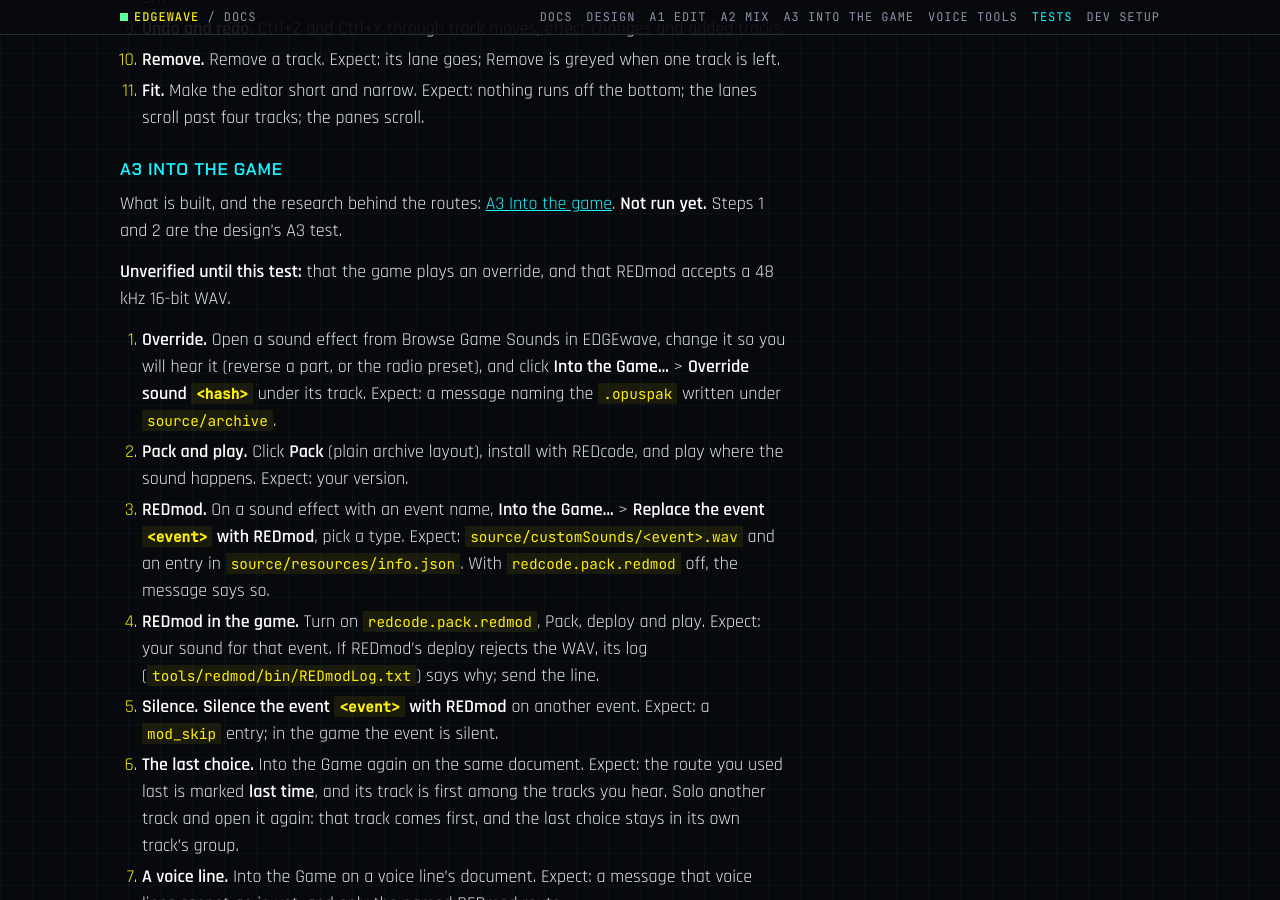
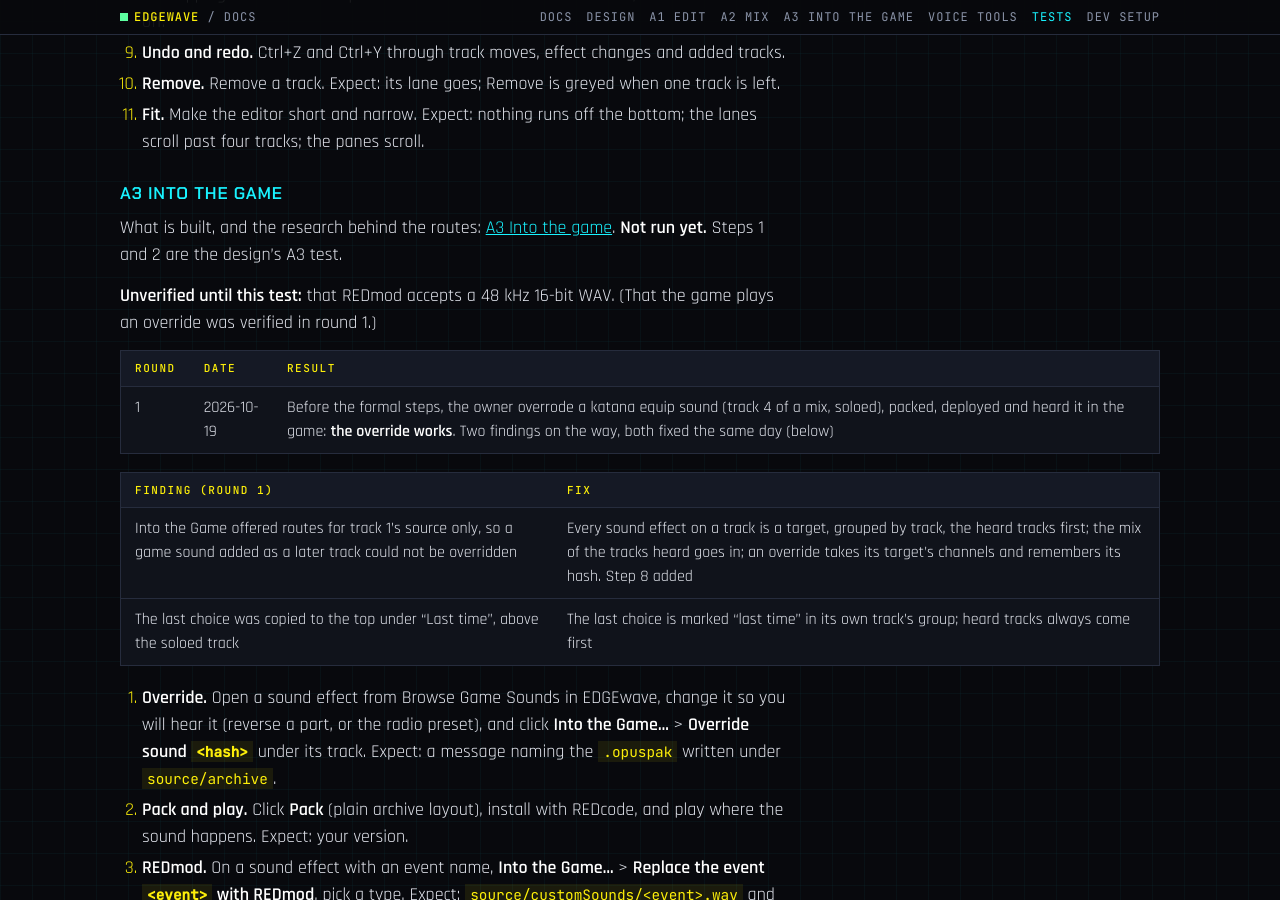
Before and after one commit to Edgemodders/EDGEwave, a Jekyll site: the page built from docs/testing.md, in a window 1280 px wide and 900 px high, scrolled down 7659 px. Built offline with Jekyll 4.4.1, drawn with Linux system fonts in a browser that asks for light colours; our own code applies the rules of GitHub Pages for plain Markdown files; some of the changed text lies outside the part shown.

Commit message:
Tests: A3 round 1, the game plays an override; its two findings
Co-Authored-By: Claude Opus 5.5 <noreply@anthropic.com>

```diff
--- a/docs/testing.md
+++ b/docs/testing.md
@@ -13,7 +13,7 @@ Last updated 2026-10-19.
 | [Spike: decoding and encoding in the webview](#spike-decoding-and-encoding-in-vs-codes-webview) | By script, with game sounds | A1 | 2026-10-15 | Done |
 | [A1 Edit hand test](#a1-edit) | By hand, F5 | A1 | 2026-10-16 | Pass, after four rounds |
 | [A2 Mix hand test](#a2-mix) | By hand, F5 | A2 | 2026-10-18 | Pass but one finding, fixed; its retest (step 3) pending |
-| [A3 Into the game hand test](#a3-into-the-game) | By hand, F5 and in the game | A3 | Not run | |
+| [A3 Into the game hand test](#a3-into-the-game) | By hand, F5 and in the game | A3 | 2026-10-19 | Started: the override plays in the game; two findings, fixed; the formal steps pending |
 | [V1 Voice tools hand test](#v1-voice-tools) | By hand, with an ElevenLabs key (spends credits) | V1 | Not run | |
 | [Sounds view: Project and Recent hand test](#sounds-view-project-and-recent) | By hand, F5 | A1 | 2026-10-19 | Pass |
 
@@ -166,7 +166,16 @@ What is built: [A2 Mix](a2-mix.html). **Retest pending** of round 2's finding (s
 
 What is built, and the research behind the routes: [A3 Into the game](a3-game.html). **Not run yet.** Steps 1 and 2 are the design's A3 test.
 
-**Unverified until this test:** that the game plays an override, and that REDmod accepts a 48 kHz 16-bit WAV.
+**Unverified until this test:** that REDmod accepts a 48 kHz 16-bit WAV. (That the game plays an override was verified in round 1.)
+
+| Round | Date | Result |
+|---|---|---|
+| 1 | 2026-10-19 | Before the formal steps, the owner overrode a katana equip sound (track 4 of a mix, soloed), packed, deployed and heard it in the game: **the override works**. Two findings on the way, both fixed the same day (below) |
+
+| Finding (round 1) | Fix |
+|---|---|
+| Into the Game offered routes for track 1's source only, so a game sound added as a later track could not be overridden | Every sound effect on a track is a target, grouped by track, the heard tracks first; the mix of the tracks heard goes in; an override takes its target's channels and remembers its hash. Step 8 added |
+| The last choice was copied to the top under "Last time", above the soloed track | The last choice is marked "last time" in its own track's group; heard tracks always come first |
 
 1. **Override.** Open a sound effect from Browse Game Sounds in EDGEwave, change it so you will hear it (reverse a part, or the radio preset), and click **Into the Game…** > **Override sound `<hash>`** under its track. Expect: a message naming the `.opuspak` written under `source/archive`.
 2. **Pack and play.** Click **Pack** (plain archive layout), install with REDcode, and play where the sound happens. Expect: your version.
```
Also changed, not shown: CLAUDE.md (+1 -1 lines), docs/a3-game.md (+1 -1 lines).
